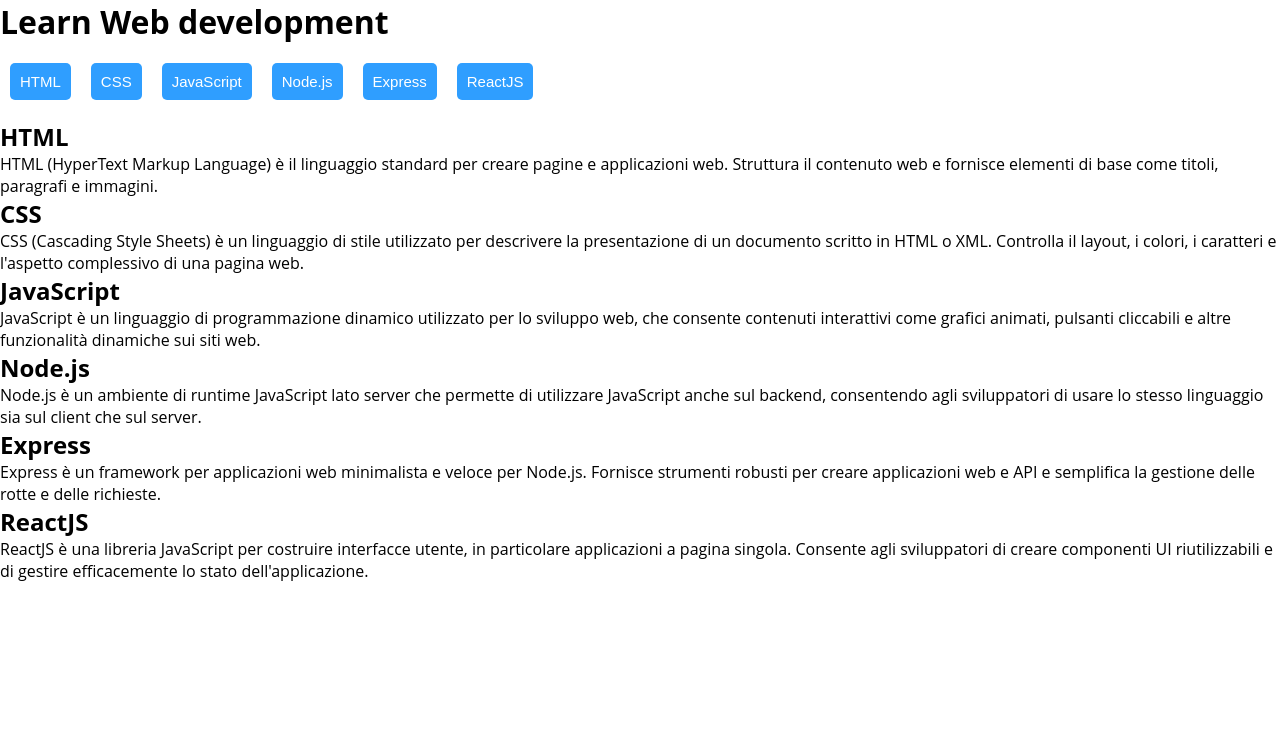
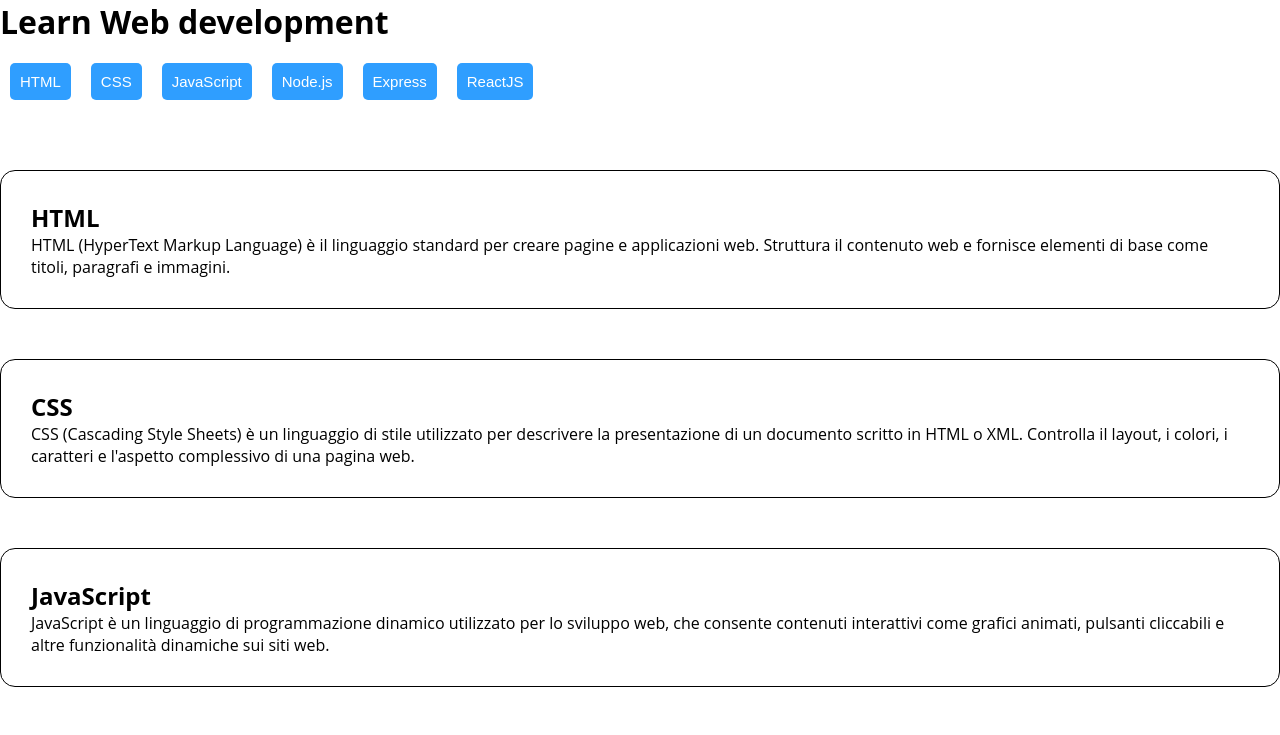
Before and after one commit to alexbiviano/react-use-state, a React (Vite) app in the folder react-use-state/: page / in a window 1280 px wide. Shown: the top 735 px of the page. Built offline with nearby package versions, Linux system fonts and the light colour scheme.

Commit message:
[upd] style added

```diff
--- a/react-use-state/src/components/Button.jsx
+++ b/react-use-state/src/components/Button.jsx
@@ -1,7 +1,7 @@
 const Button = (props) => {
     return (
         <>
-            <button>{props.title}</button>
+            <button className={props.isActive ? 'active' : ''} onClick={props.onToggle}>{props.title}</button>
         </>
     )
 }
--- a/react-use-state/src/components/Card.jsx
+++ b/react-use-state/src/components/Card.jsx
@@ -1,7 +1,8 @@
 const Card = (props) => {
     return (
         <>
-            <div className="card">
+
+            <div className={"card" + (props.isActive ? '-active' : '')}>
                 <h2>{props.obj.title}</h2>
                 <div className="description">
                     {props.obj.description}
--- a/react-use-state/src/components/Main.jsx
+++ b/react-use-state/src/components/Main.jsx
@@ -1,5 +1,6 @@
 import Button from './Button'
 import Card from './Card'
+import { useState } from 'react'
 
 const Main = () => {
 
@@ -36,12 +37,21 @@
         }
     ];
 
+    const [active, setActive] = useState(null);
+
     return (
         <>
             <div className="buttons-container">
                 {languages.map((element) => {
                     return (
-                        <Button key={element.id} title={element.title} />
+                        <Button
+                            key={`button-${element.id}`}
+                            title={element.title}
+                            isActive={active === element.id}
+                            onToggle={() => {
+                                setActive(element.id)
+                            }}
+                        />
                     )
                 })}
             </div>
@@ -49,7 +59,11 @@
             <div className="card-container">
                 {languages.map((element) => {
                     return (
-                        <Card key={element.id} obj={element} />
+                        <Card
+                            key={`card-${element.id}`}
+                            obj={element}
+                            isActive={active === element.id}
+                        />
                     )
                 })}
             </div>
--- a/react-use-state/src/index.css
+++ b/react-use-state/src/index.css
@@ -16,4 +16,12 @@
   background-color: rgb(47, 158, 255);
   border-radius: 5px;
   border: none;
+  cursor: pointer;
 }
+
+.card {
+  margin: 50px 0;
+  border: 1px solid black;
+  border-radius: 15px;
+  padding: 30px;
+}
```
